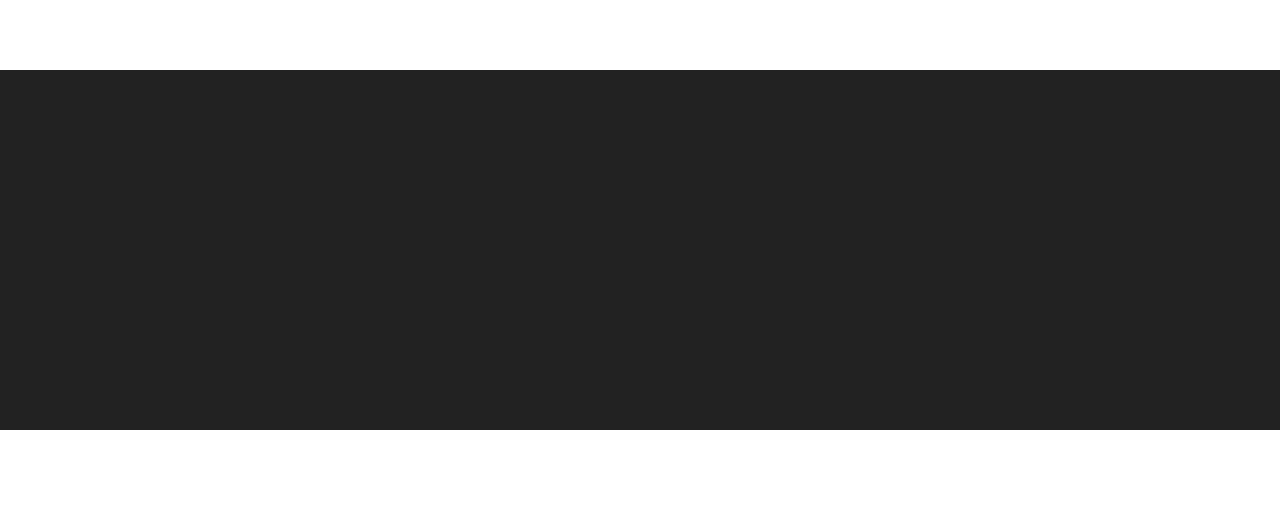
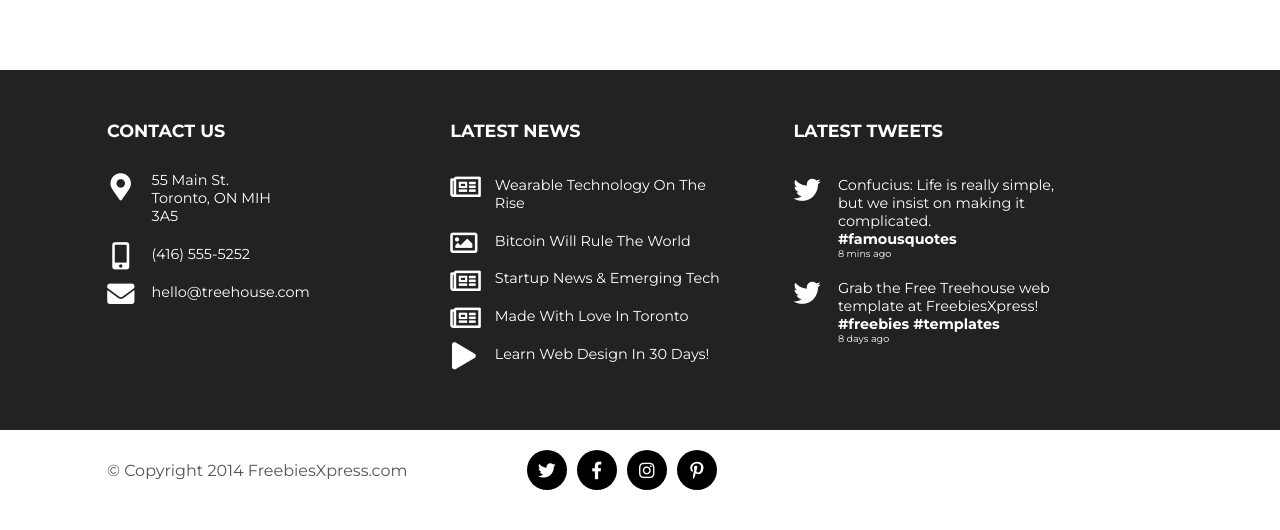
Before and after one commit to olopk/project3, a plain HTML site: page index.html in a window 1280 px wide. Shown: the part 4330-4860 px from the top of the page. Before the commit the page ends 4760 px from the top, so only its background shows below. Drawn offline with Linux system fonts and the light colour scheme.

Commit message:
Finished the desktop version, need to review the tags now and go RWD

```diff
--- a/index.html
+++ b/index.html
@@ -187,12 +187,79 @@
         </div>
         <div class="section section-nine">
             <div class="section-nine__block">
+                <p class="section-nine__smheader">CONTACT US</p>
                 <div class="section-nine__element">
-                    <div class="section-nine__icon"></div>
-                    <div class="section-nine__info"></div>
+                    <div class="section-nine__icon section-nine__icon--map">
+                        <i class="fas fa-map-marker-alt"></i>
+                    </div>
+                    <div class="section-nine__info section-nine__info--shorter">55 Main St. Toronto, ON MIH 3A5</div>
+                </div>
+                <div class="section-nine__element">
+                    <div class="section-nine__icon"><i class="fas fa-mobile-alt"></i></div>
+                    <div class="section-nine__info">(416) 555-5252</div>
+                </div>
+                <div class="section-nine__element">
+                    <div class="section-nine__icon"><i class="fas fa-envelope"></i></div>
+                    <div class="section-nine__info">hello@treehouse.com</div>
+                </div>
+
+            </div>
+            <div class="section-nine__block">
+                <p class="section-nine__smheader">LATEST NEWS</p>
+                <div class="section-nine__element">
+                    <div class="section-nine__icon"><i class="far fa-newspaper"></i></div>
+                    <div class="section-nine__info">Wearable Technology On The Rise</div>
+                </div>
+                <div class="section-nine__element">
+                    <div class="section-nine__icon"><i class="far fa-image"></i></div>
+                    <div class="section-nine__info">Bitcoin Will Rule The World</div>
+                </div>
+                <div class="section-nine__element">
+                    <div class="section-nine__icon"><i class="far fa-newspaper"></i></div>
+                    <div class="section-nine__info">Startup News & Emerging Tech</div>
+                </div>
+                <div class="section-nine__element">
+                    <div class="section-nine__icon"><i class="far fa-newspaper"></i></div>
+                    <div class="section-nine__info">Made With Love In Toronto</div>
+                </div>
+                <div class="section-nine__element">
+                    <div class="section-nine__icon"><i class="fas fa-play"></i></div>
+                    <div class="section-nine__info">Learn Web Design In 30 Days!</div>
                 </div>
             </div>
-
+            <div class="section-nine__block">
+                <p class="section-nine__smheader">LATEST TWEETS</p>
+                <div class="section-nine__element">
+                    <div class="section-nine__icon section-nine__icon--tweet"><i class="fab fa-twitter"></i></div>
+                    <div class="section-nine__info">
+                        <p>Confucius: Life is really simple, but we insist on making it complicated.</p>
+                        <p class="section-nine__info--tags">#famousquotes</p>
+                        <p class="section-nine__info--time">8 mins ago</p>
+                    </div>
+                </div>
+                <div class="section-nine__element">
+                    <div class="section-nine__icon section-nine__icon--tweet"><i class="fab fa-twitter"></i></div>
+                    <div class="section-nine__info">
+                        <p>Grab the Free Treehouse web template at FreebiesXpress!</p>
+                        <p class="section-nine__info--tags">#freebies #templates</p>
+                        <p class="section-nine__info--time">8 days ago</p>
+                    </div>
+                </div>
+            </div>
+        </div>
+        <div class="footer">
+            <div class="footer__element">
+                <p class="footer__text">© Copyright 2014 FreebiesXpress.com</p>
+            </div>
+            <div class="footer__element">
+                <div class="footer__container">
+                    <div class="footer__socialmedia"><i class="fab fa-twitter"></i></div>
+                    <div class="footer__socialmedia"><i class="fab fa-facebook-f"></i></div>
+                    <div class="footer__socialmedia"><i class="fab fa-instagram"></i></div>
+                    <div class="footer__socialmedia"><i class="fab fa-pinterest-p"></i></div>
+                </div>
+            </div>
+            <div class="footer__element"></div>
         </div>
     </div>
 <script src="script.js"></script>
--- a/style.css
+++ b/style.css
@@ -371,4 +371,79 @@ body{
 .section-nine{
     height: 360px;
     background-color: #222222;
+    color: #fff;
+    padding: 50px 150px;
 }
+.section-nine__element{
+    margin-bottom: 15px;
+}
+.section-nine__block{
+    width: 33%;
+    float: left;
+}
+.section-nine__smheader{
+    font-size: 1.1rem;
+    font-weight: bold;
+    margin-bottom: 30px;
+}
+.section-nine__icon{
+    width: 8%;
+    margin-right: 5%;
+    font-size: 1.7rem;
+    float: left;
+    text-align: center;
+}
+.section-nine__icon--map{
+    min-height: 3.3rem;
+}
+.section-nine__icon--tweet{
+    min-height: 5rem;
+    padding-top: 3px;
+}
+.section-nine__info{
+    padding-top: .3rem;
+    width: 80%;
+    font-size: .9rem;
+}
+.section-nine__info--shorter{
+    width: 50%;
+    margin-right: 30%;
+    padding-top: 0px;
+}
+.section-nine__info--tags{
+    font-weight: bold;
+}
+.section-nine__info--time{
+    font-size: 0.6rem;
+}
+.footer{
+    background-color: #fff;
+    height: 100px;
+    padding: 20px 150px;
+}
+.footer__element{
+    width: 33%;
+    float: left;
+}
+.footer__text{
+    color: #555555;
+    padding-top: 11px;
+}
+.footer__container{
+    margin-left: auto;
+    margin-right: auto;
+    width: 200px;
+    height: 40px;
+}
+.footer__socialmedia{
+    width: 40px;
+    height: 40px;
+    margin: 0px 5px;
+    padding-top: 10px;
+    text-align: center;
+    border-radius: 20px;
+    background-color: #000;
+    float: left;
+    color: white;
+    font-size: 1.1rem;
+}
```
